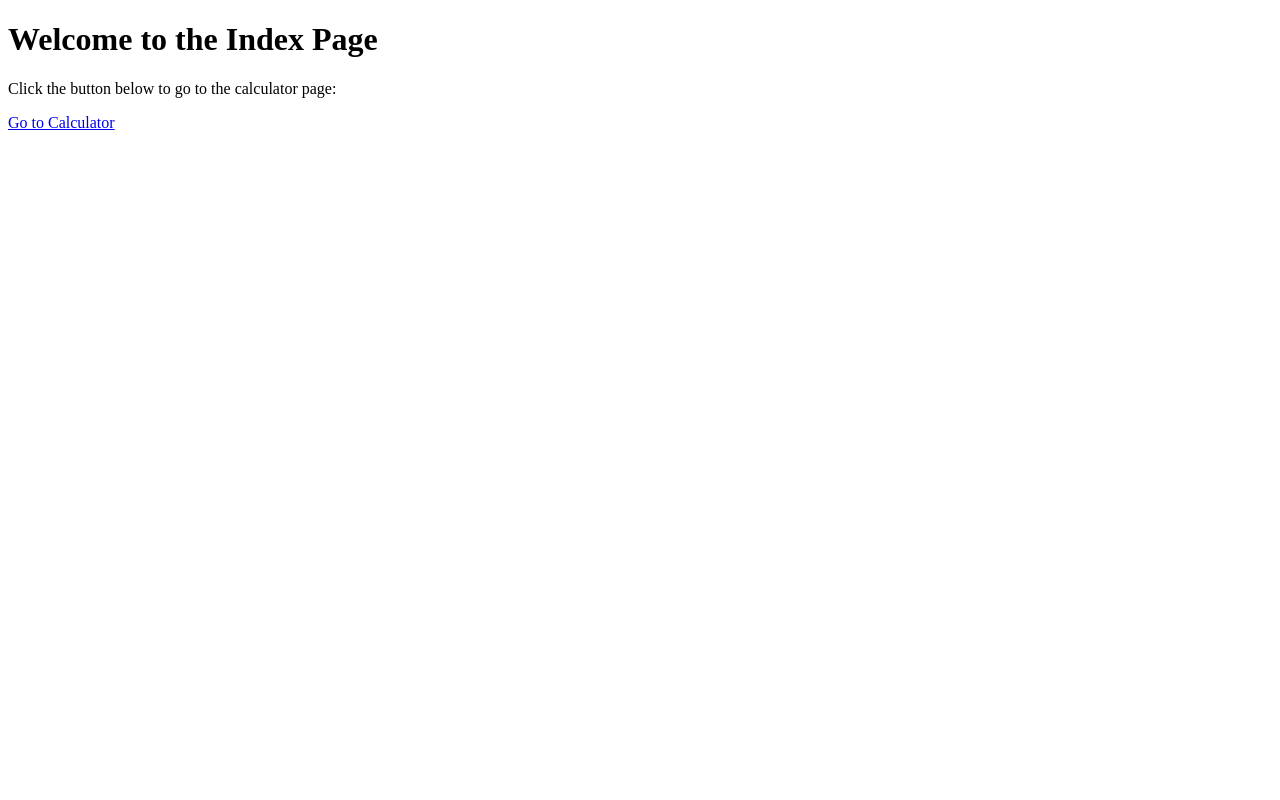
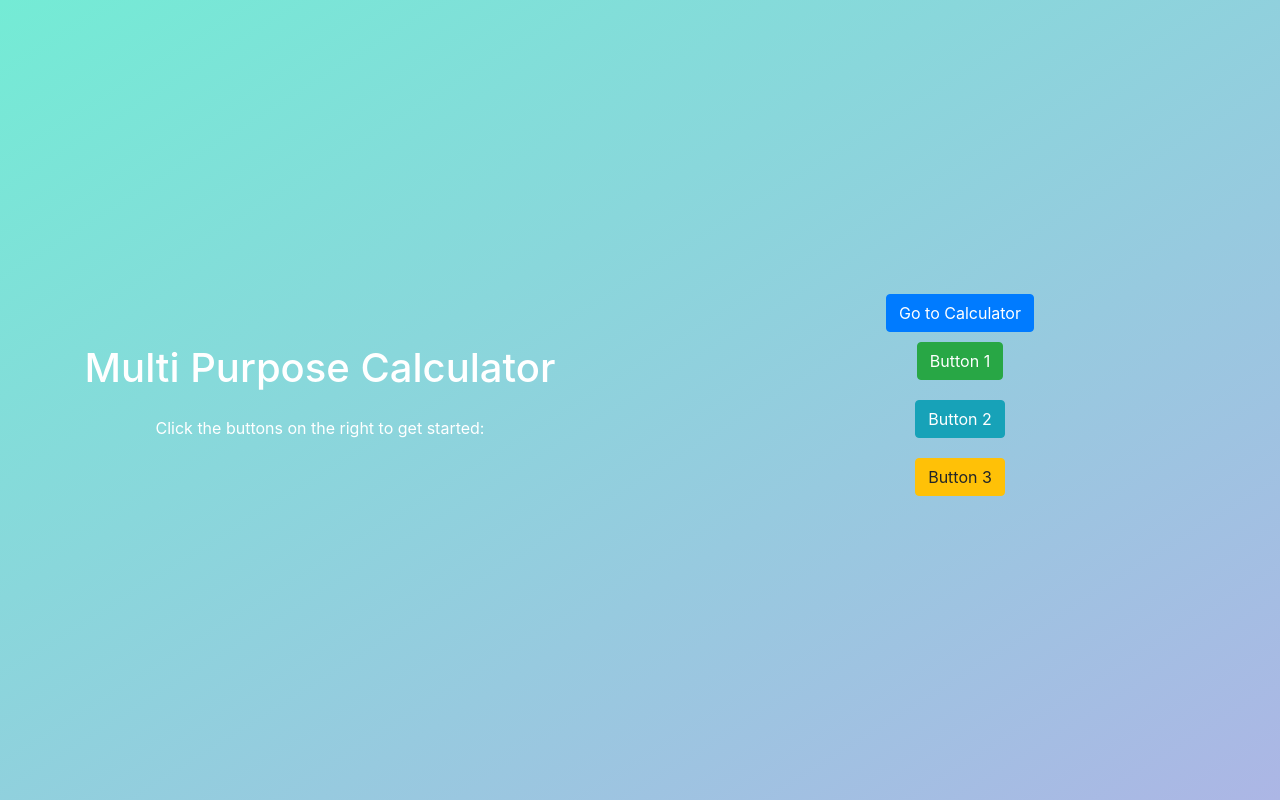
Before and after one commit to BrockAltug/Calculator, a Flask app: page / in a window 1280 px wide. Run offline with Flask 3, Linux system fonts and the light colour scheme; some libraries are stand-ins or nearby versions.

Commit message:
changed index styling

```diff
--- a/templates/index.html
+++ b/templates/index.html
@@ -4,10 +4,50 @@
     <meta charset="UTF-8">
     <meta name="viewport" content="width=device-width, initial-scale=1.0">
     <title>Index Page</title>
+    <!-- Add Bootstrap CSS -->
+    <link rel="stylesheet" href="https://maxcdn.bootstrapcdn.com/bootstrap/4.5.2/css/bootstrap.min.css">
+    <style>
+        body {
+            background: linear-gradient(to bottom right, #74ebd5, #ACB6E5);
+            display: flex;
+            justify-content: center;
+            align-items: center;
+            height: 100vh;
+            margin: 0;
+        }
+
+        .container {
+            text-align: center;
+        }
+
+        .button-column {
+            display: flex;
+            flex-direction: column;
+            align-items: center;
+        }
+
+        .index-button {
+            margin: 10px;
+        }
+    </style>
 </head>
 <body>
-    <h1>Welcome to the Index Page</h1>
-    <p>Click the button below to go to the calculator page:</p>
-    <a href="/calculator" class="btn btn-primary">Go to Calculator</a>
+    <div class="container">
+        <h1 class="mb-4 text-center text-white">Multi Purpose Calculator</h1>
+        <p class="text-white">Click the buttons on the right to get started:</p>
+
+    </div>
+    <div class="container button-column">
+        <!-- Add buttons here as needed -->
+        <a href="/calculator" class="btn btn-primary">Go to Calculator</a>
+        <button class="btn btn-success index-button">Button 1</button>
+        <button class="btn btn-info index-button">Button 2</button>
+        <button class="btn btn-warning index-button">Button 3</button>
+        <!-- Add more buttons as needed -->
+    </div>
+    <!-- Add Bootstrap JS and jQuery -->
+    <script src="https://code.jquery.com/jquery-3.5.1.slim.min.js"></script>
+    <script src="https://cdn.jsdelivr.net/npm/@popperjs/core@2.11.6/dist/umd/popper.min.js"></script>
+    <script src="https://maxcdn.bootstrapcdn.com/bootstrap/4.5.2/js/bootstrap.min.js"></script>
 </body>
 </html>
```
